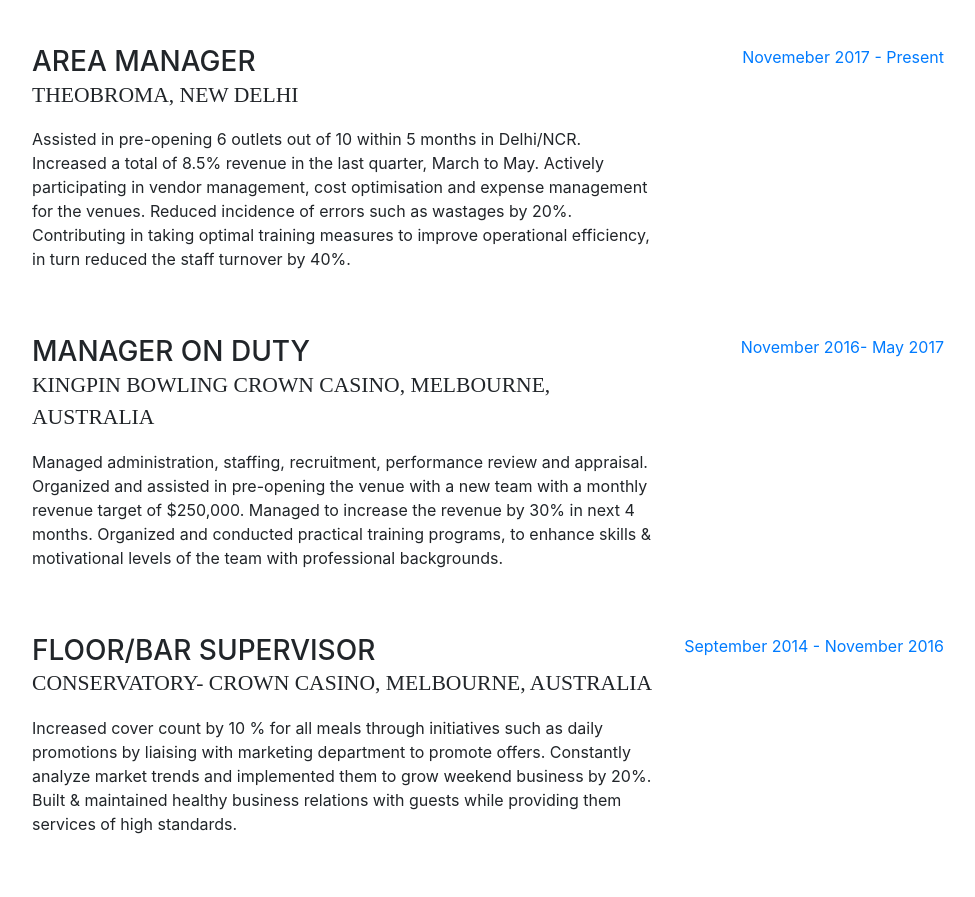
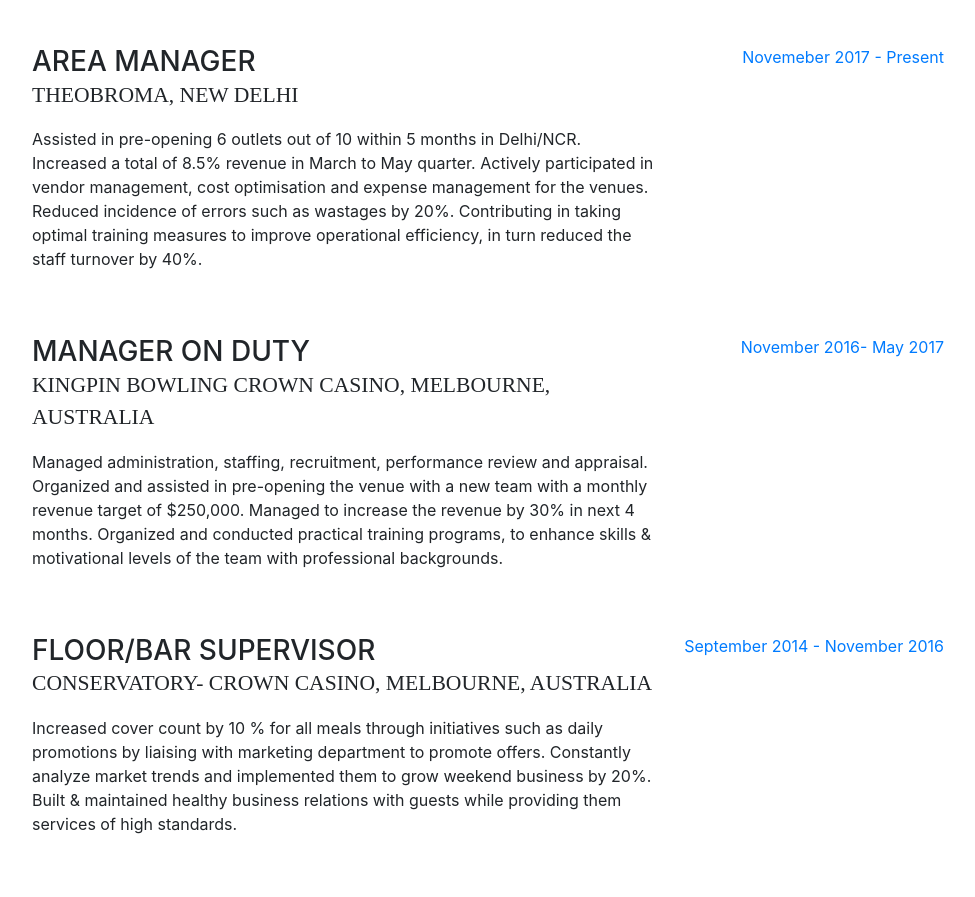
Before and after one commit to DabralAnkit/resume, a website with bundled scripts: page index.html in a window 1280 px wide. Shown: the part 889-1786 px from the top of the page, without its empty margins (288-1263 px from the left). Built offline with nearby package versions, Linux system fonts and the light colour scheme; a web font is replaced by a local one.

```diff
--- a/index.html
+++ b/index.html
@@ -223,8 +223,8 @@
 <div class="subheading mb-3">Theobroma, New Delhi</div>
 
 <p>Assisted in pre-opening 6 outlets out of 10 within 5 months in Delhi/NCR.
-Increased a total of 8.5% revenue in the last quarter, March to May.
- Actively participating in vendor management, cost optimisation and expense management for the venues.
+Increased a total of 8.5% revenue in March to May quarter.
+ Actively participated in vendor management, cost optimisation and expense management for the venues.
 Reduced incidence of errors such as wastages by 20%.
 Contributing in taking optimal training measures to improve operational efficiency, in turn reduced the staff turnover by 40%.
 </p>
```
